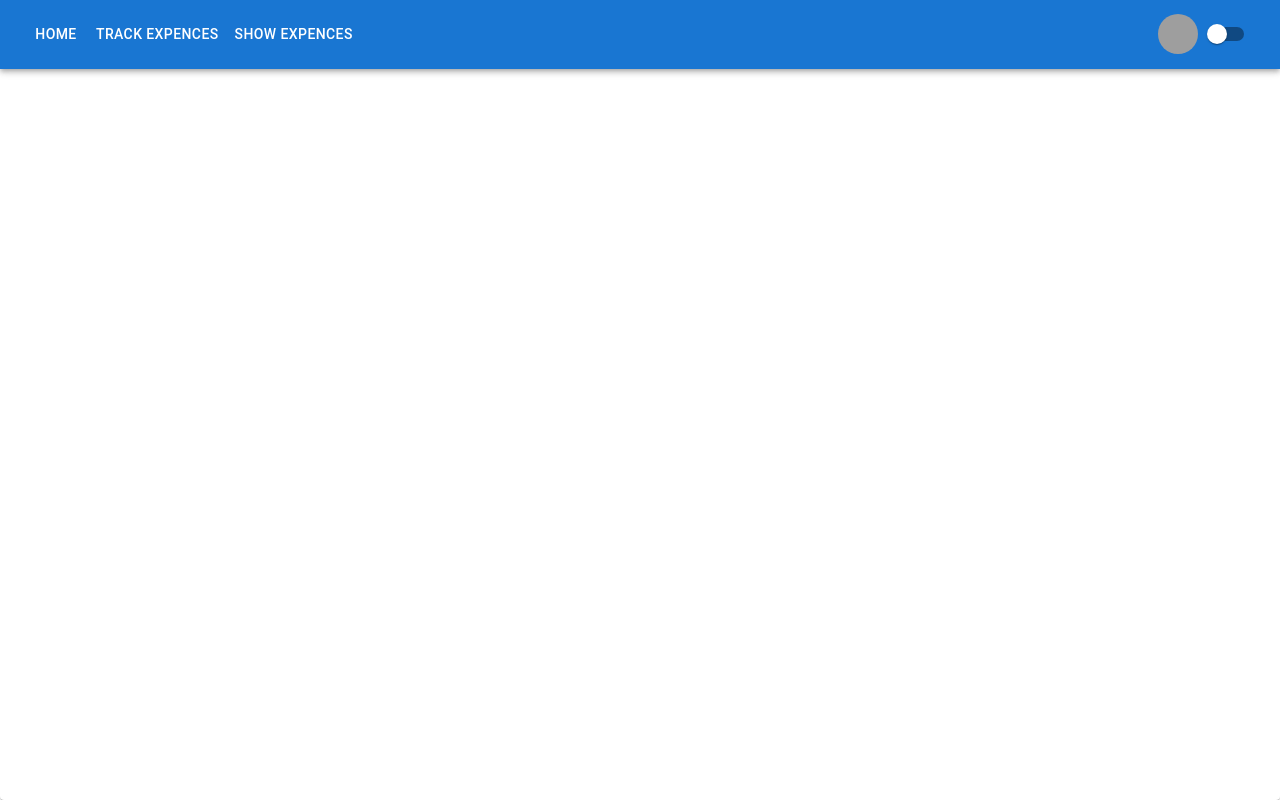
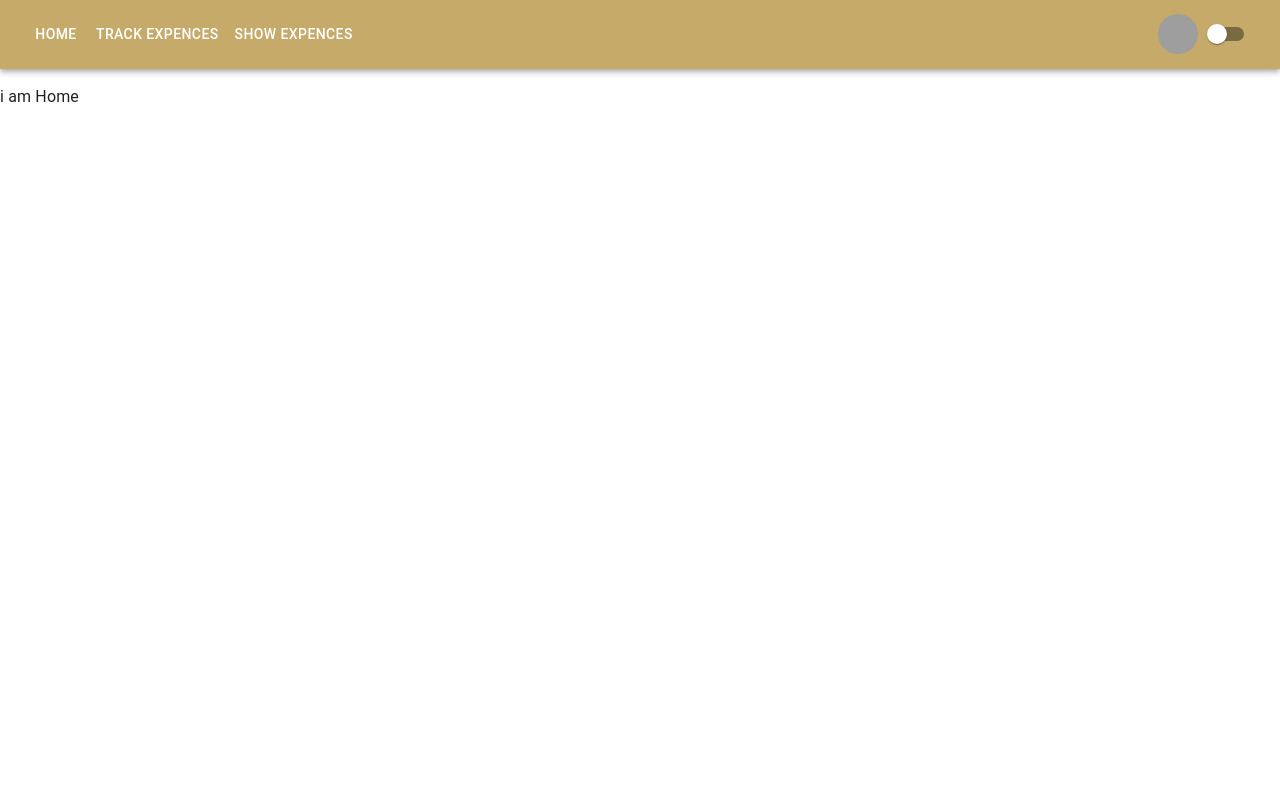
Before and after one commit to souravbain101/Expense_tracker, a React (Create React App) app: page / in a window 1280 px wide. Built offline with nearby package versions, Linux system fonts and the light colour scheme; grey boxes are pictures that could not be loaded.

Commit message:
added routes

```diff
--- a/package.json
+++ b/package.json
@@ -13,6 +13,7 @@
     "@testing-library/user-event": "^13.5.0",
     "react": "^18.2.0",
     "react-dom": "^18.2.0",
+    "react-router-dom": "^6.8.2",
     "react-scripts": "5.0.1",
     "styled-components": "^5.3.8",
     "web-vitals": "^2.1.4"
--- a/src/App.js
+++ b/src/App.js
@@ -1,11 +1,21 @@
 import React from 'react'
+import Home from './components/Home';
 import Navbar from './components/Navbar'
+import Show from './components/Show';
+import Track from './components/Track';
+import {Routes , Route} from 'react-router-dom';
 
 function App() {
   return (
-    <div>
+    <>
     <Navbar/>
-    </div>
+    <Routes>
+    <Route path='/' element={<Home/>} />
+      <Route path='/Home' element={<Home/>} />
+      <Route path='/Track expences' element={<Track/>} />
+      <Route path='/Show expences' element={<Show/>} />
+    </Routes>
+    </>
   )
 }
 
--- /dev/null
+++ b/src/components/Home.js
@@ -0,0 +1,11 @@
+import React from 'react'
+
+function Home() {
+  return (
+    <div>
+    <p>i am Home</p>
+    </div>
+  )
+}
+
+export default Home
--- a/src/components/Navbar.js
+++ b/src/components/Navbar.js
@@ -15,13 +15,14 @@ import MenuItem from '@mui/material/MenuItem';
 import AdbIcon from '@mui/icons-material/Adb';
 import { ThemeProvider, createTheme } from '@mui/material/styles';
 import CssBaseline from '@mui/material/CssBaseline';
-import { Paper, Switch } from '@mui/material';
+import { Switch } from '@mui/material';
 import { useState } from "react";
-import Icon from '../images/sanu.jpg';
+// import Icon from '../images/sanu.jpg';
+import { Link } from 'react-router-dom';
 
 const pages = ['Home', 'Track expences', 'Show expences'];
 const settings = ['Profile', 'Account', 'Dashboard', 'Logout'];
-function ResponsiveAppBar() {
+function Navbar() {
   const [anchorElNav, setAnchorElNav] = React.useState(null);
   const [anchorElUser, setAnchorElUser] = React.useState(null);
   const handleOpenNavMenu = (event) => {
@@ -46,9 +47,8 @@ function ResponsiveAppBar() {
   });
   return (
     <ThemeProvider theme={theme}>
-    <Paper style={{height:"100vh"}}>
       <CssBaseline />
-    <AppBar position="static">
+    <AppBar position="static" sx={{ bgcolor: !modeio ? "#c5aa6a":"black" }}>
       <Container maxWidth="xl">
         <Toolbar disableGutters>
           {/* will fix icon in next commit */}
@@ -84,7 +84,11 @@ function ResponsiveAppBar() {
             >
               {pages.map((page) => (
                 <MenuItem key={page} onClick={handleCloseNavMenu}>
-                  <Typography textAlign="center">{page}</Typography>
+                  <Typography textAlign="center">
+
+                  <Link style={{textDecoration:"none", color:"white"}} to={`/${page}`}>{page}</Link>
+
+                  </Typography>
                 </MenuItem>
               ))}
             </Menu>
@@ -115,7 +119,8 @@ function ResponsiveAppBar() {
                 onClick={handleCloseNavMenu}
                 sx={{ my: 2, color: 'white', display: 'block' }}
               >
-                {page}
+                <Link style={{textDecoration:"none", color:"white"}} to={`/${page}`}>{page}</Link>
+                {/* {page} */}
               </Button>
             ))}
           </Box>
@@ -153,8 +158,7 @@ function ResponsiveAppBar() {
         </Toolbar>
       </Container>
     </AppBar>
-    </Paper>
     </ThemeProvider>
   );
 }
-export default ResponsiveAppBar;
+export default Navbar;
--- /dev/null
+++ b/src/components/Show.js
@@ -0,0 +1,11 @@
+import React from 'react'
+
+function Show() {
+  return (
+    <div>
+    <p>i am Show</p>
+    </div>
+  )
+}
+
+export default Show
--- /dev/null
+++ b/src/components/Track.js
@@ -0,0 +1,11 @@
+import React from 'react'
+
+function Track() {
+  return (
+    <div>
+    <p>i am Track</p>
+    </div>
+  )
+}
+
+export default Track
--- a/src/index.js
+++ b/src/index.js
@@ -1,10 +1,12 @@
 import React from 'react';
 import ReactDOM from 'react-dom/client';
 import App from './App';
-
+import { BrowserRouter } from 'react-router-dom'
 const root = ReactDOM.createRoot(document.getElementById('root'));
 root.render(
   <React.StrictMode>
-    <App />
+   <BrowserRouter>
+   <App/>
+   </BrowserRouter>
   </React.StrictMode>
 );
```
Also changed, not shown: src/components/Card.js (added, +30 -0 lines), 1 other file (tests, documents, lock files or other folders).
